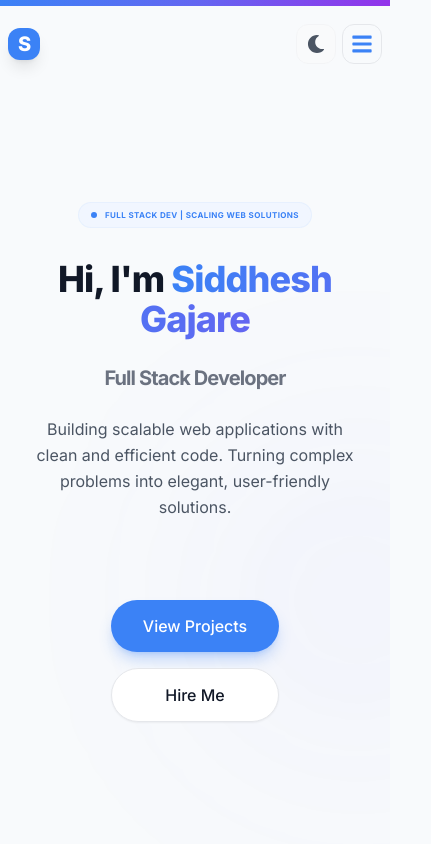
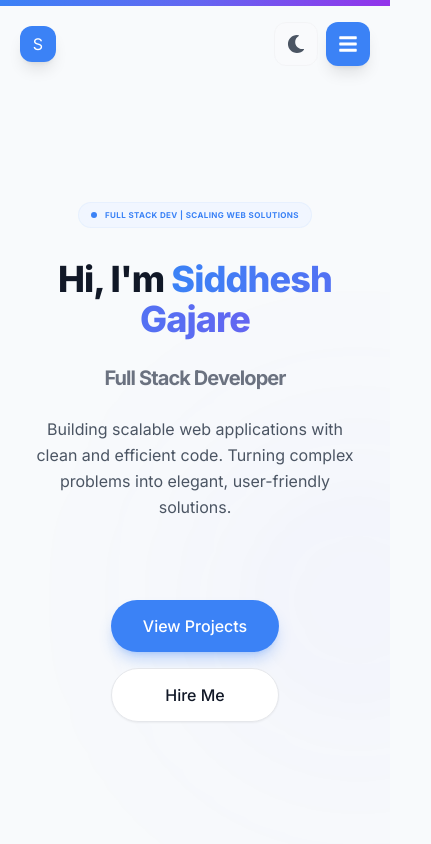
Before and after one commit to SiddheshGajare15/portfolio_Siddhesh, a React (Vite) app: page / in a window 390 px wide. Shown: the top 844 px of the page, 431 px wide, since content can reach past the window. Built offline with nearby package versions, Linux system fonts and the light colour scheme.

Commit message:
fix: absolute viewport lock & final navbar alignment for mobile

```diff
--- a/src/components/Navbar.jsx
+++ b/src/components/Navbar.jsx
@@ -38,9 +38,8 @@ const Navbar = ({ darkMode, toggleDarkMode }) => {
   };
 
   return (
-    <nav className={`fixed top-0 left-0 right-0 z-[100] transition-all duration-300 ${scrolled ? 'py-3 bg-white/90 dark:bg-slate-900/90 backdrop-blur-xl shadow-lg border-b border-gray-200/10 dark:border-slate-800/10' : 'py-5 bg-transparent'}`}>
-      <div className="max-w-7xl mx-auto px-2 sm:px-10">
-        <div className="flex justify-between items-center h-12">
+    <nav className={`fixed top-0 left-0 right-0 w-full z-[100] transition-all duration-300 ${scrolled ? 'py-3 bg-white/90 dark:bg-slate-900/90 backdrop-blur-xl shadow-lg border-b border-gray-200/10 dark:border-slate-800/10' : 'py-5 bg-transparent'}`}>
+      <div className="w-full px-5 sm:px-10 flex justify-between items-center h-12">
         {/* Brand Logo */}
         <motion.div
           initial={{ opacity: 0, x: -10 }}
@@ -50,13 +49,13 @@ const Navbar = ({ darkMode, toggleDarkMode }) => {
           <a
             href="#home"
             onClick={(e) => handleLinkClick(e, 'home')}
-              className="text-xl sm:text-2xl font-black tracking-tighter text-gray-900 dark:text-white flex items-center group cursor-pointer"
+            className="flex items-center cursor-pointer group"
           >
-              <div className="bg-primary text-white w-8 h-8 sm:w-10 sm:h-10 rounded-xl flex items-center justify-center shadow-lg shadow-primary/30 group-hover:rotate-6 transition-transform">S</div>
+            <div className="bg-primary text-white w-9 h-9 sm:w-10 sm:h-10 rounded-xl flex items-center justify-center shadow-lg shadow-primary/30 group-hover:rotate-6 transition-transform">S</div>
           </a>
         </motion.div>
 
-          {/* Desktop Navigation skipped for brevity - unchanged logic but ensuring flex spacing */}
+        {/* Desktop Navigation */}
         <div className="hidden lg:flex items-center space-x-1 lg:space-x-2">
           {navLinks.filter(l => l.id !== 'home').map((link) => (
             <a
@@ -90,23 +89,22 @@ const Navbar = ({ darkMode, toggleDarkMode }) => {
           </button>
         </div>
 
-          {/* Mobile Buttons - Improved Spacing to prevent cutoff */}
-          <div className="flex lg:hidden items-center gap-1.5 sm:gap-3">
+        {/* Mobile Buttons - Centered better to prevent cutoff */}
+        <div className="flex lg:hidden items-center gap-2 sm:gap-3">
            <button
             onClick={toggleDarkMode}
-              className="min-h-[40px] min-w-[40px] sm:min-h-[44px] sm:min-w-[44px] flex items-center justify-center rounded-xl bg-gray-50 dark:bg-slate-800 text-gray-600 dark:text-gray-400 active:scale-95 transition-all border border-gray-100 dark:border-slate-700"
+            className="min-h-[44px] min-w-[44px] flex items-center justify-center rounded-xl bg-gray-50/50 dark:bg-slate-800/50 text-gray-600 dark:text-gray-400 active:scale-95 transition-all border border-gray-100 dark:border-slate-800 backdrop-blur-sm"
             aria-label="Toggle theme"
           >
             {darkMode ? <FaSun size={18} className="text-yellow-400" /> : <FaMoon size={18} />}
           </button>
           <button
             onClick={() => setIsOpen(true)}
-              className="min-h-[40px] min-w-[40px] sm:min-h-[44px] sm:min-w-[44px] flex items-center justify-center rounded-xl bg-primary/10 text-primary active:scale-95 transition-all border border-primary/20"
+            className="min-h-[44px] min-w-[44px] flex items-center justify-center rounded-xl bg-primary text-white active:scale-95 transition-all shadow-lg shadow-primary/20"
             aria-label="Open Menu"
           >
-              <FaBars size={22} />
+            <FaBars size={20} />
           </button>
-          </div>
         </div>
       </div>
 
--- a/src/index.css
+++ b/src/index.css
@@ -1,31 +1,44 @@
 @tailwind base;
 @tailwind components;
 @tailwind utilities;
+
+html, body {
+  overflow-x: clip;
+  max-width: 100% !important;
+  position: relative;
+  width: 100%;
+  margin: 0;
+  padding: 0;
+  box-sizing: border-box;
+}
+
+*, *:before, *:after {
+  box-sizing: border-box;
+}
 
 @layer base {
   :root {
     --background: #f8fafc;
     --text: #0f172a;
-    --primary: #3b82f6; /* Blue 500 */
-    --secondary: #e2e8f0; /* Slate 200 */
-    --accent: #1e40af; /* Blue 800 */
+    --primary: #3b82f6;
+    --secondary: #e2e8f0;
+    --accent: #1e40af;
     --card-bg: #ffffff;
     --border-color: #e2e8f0;
   }
 
   .dark {
-    --background: #0f172a; /* Slate 900 */
-    --text: #f8fafc; /* Slate 50 */
-    --primary: #60a5fa; /* Blue 400 */
-    --secondary: #1e293b; /* Slate 800 */
-    --accent: #93c5fd; /* Blue 300 */
+    --background: #0f172a;
+    --text: #f8fafc;
+    --primary: #60a5fa;
+    --secondary: #1e293b;
+    --accent: #93c5fd;
     --card-bg: #1e293b;
     --border-color: #334155;
   }
 
   body {
     @apply bg-[var(--background)] text-[var(--text)] antialiased transition-colors duration-300;
-    overflow-x: clip;
     font-family: 'Inter', system-ui, -apple-system, sans-serif;
     text-rendering: optimizeLegibility;
   }
@@ -36,7 +49,7 @@
 
   /* Responsive spacing system */
   .section-padding {
-    @apply py-16 md:py-24 lg:py-32 px-6 sm:px-8 md:px-12 lg:px-24;
+    @apply py-16 md:py-24 lg:py-32 px-4 sm:px-8 md:px-12 lg:px-24;
   }
 
   /* Fluid typography - Optimized for long words on mobile */
```
Lines whose indentation alone changed are shown as unchanged.
